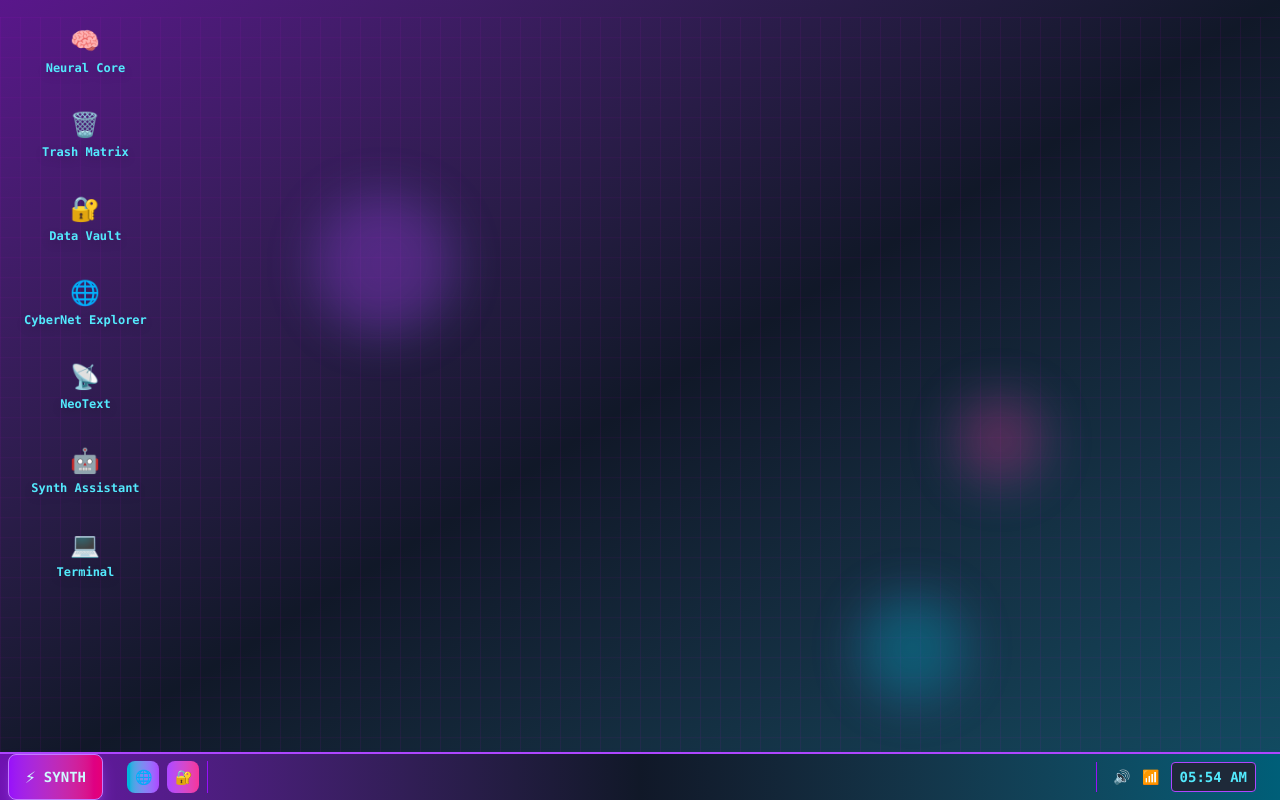
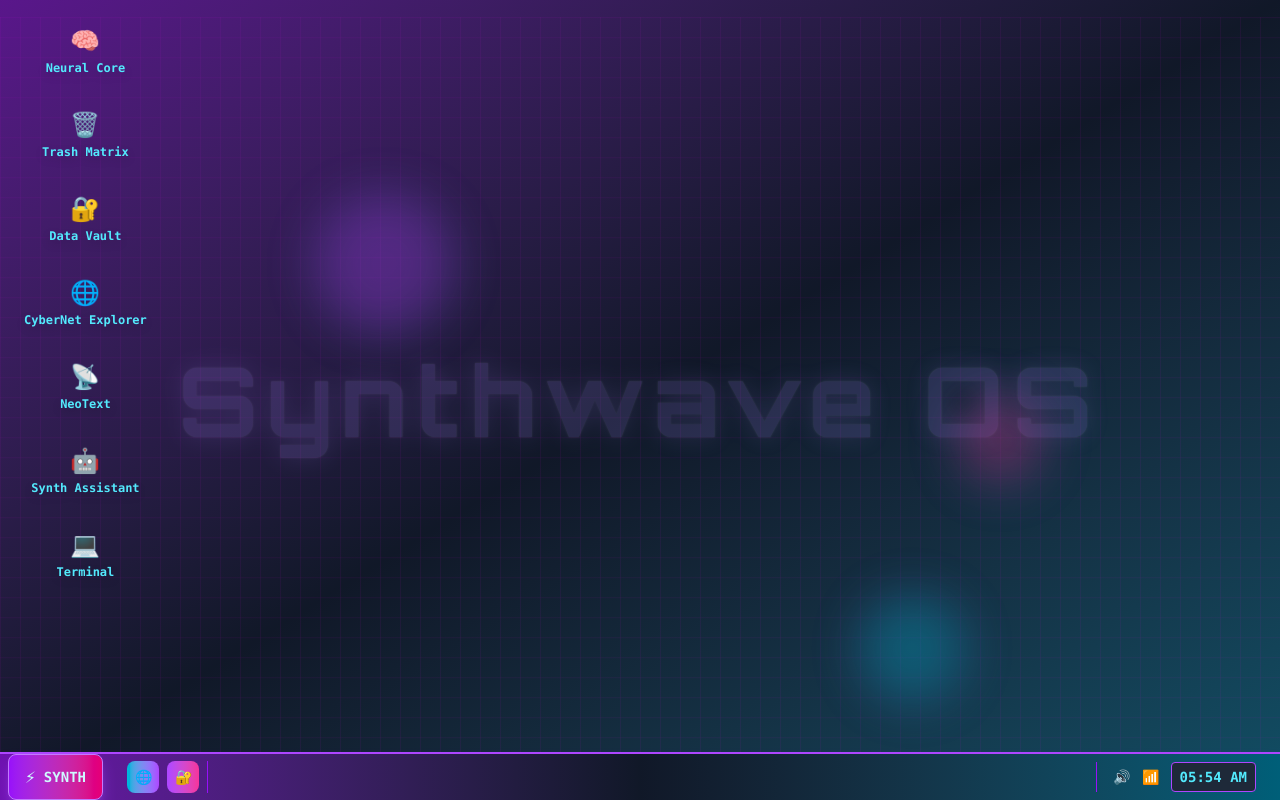
Before and after one commit to Aditya201D/hackathon_project, a React (Vite) app: page / in a window 1280 px wide. Built offline with nearby package versions, Linux system fonts and the light colour scheme.

Commit message:
Add background centered text on dekstop screen

```diff
--- a/src/App.jsx
+++ b/src/App.jsx
@@ -430,6 +430,16 @@ const SynthwaveDesktop = () => {
           letter-spacing: 0.2em;
           animation: flicker 2s linear forwards;
         }
+        @keyframes flicker-minimal {
+          0%, 100% { opacity: 0.13; }
+          48% { opacity: 0.18; }
+          50% { opacity: 0.10; }
+          52% { opacity: 0.18; }
+          60% { opacity: 0.13; }
+        }
+        .flicker-minimal {
+          animation: flicker-minimal 2.5s infinite;
+        }
       `}</style>
       {booting && (
   <div className="bootup-overlay">
@@ -440,6 +450,20 @@ const SynthwaveDesktop = () => {
       <div className="relative w-full h-screen overflow-hidden bg-gradient-to-br from-purple-900 via-gray-900 to-cyan-900">
         {/* Animated Grid Background */}
         <div className="absolute inset-0 grid-bg opacity-20"></div>
+
+        <div className="absolute inset-0 flex items-center justify-center pointer-events-none select-none z-0">
+          <span
+            className="text-6xl md:text-8xl font-extrabold tracking-widest flicker-minimal"
+            style={{
+              fontFamily: "'Orbitron', 'Share Tech Mono', 'monospace', 'sans-serif'",
+              color: "#a78bfa",
+              opacity: 0.13,
+              textShadow: "0 0 24px #a78bfa, 0 0 2px #fff"
+            }}
+          >
+            Synthwave OS
+          </span>
+        </div>
 
         {/* Neon Orbs */}
         <div className="absolute top-1/4 left-1/4 w-32 h-32 bg-purple-500 rounded-full blur-xl opacity-30 animate-pulse"></div>
```
